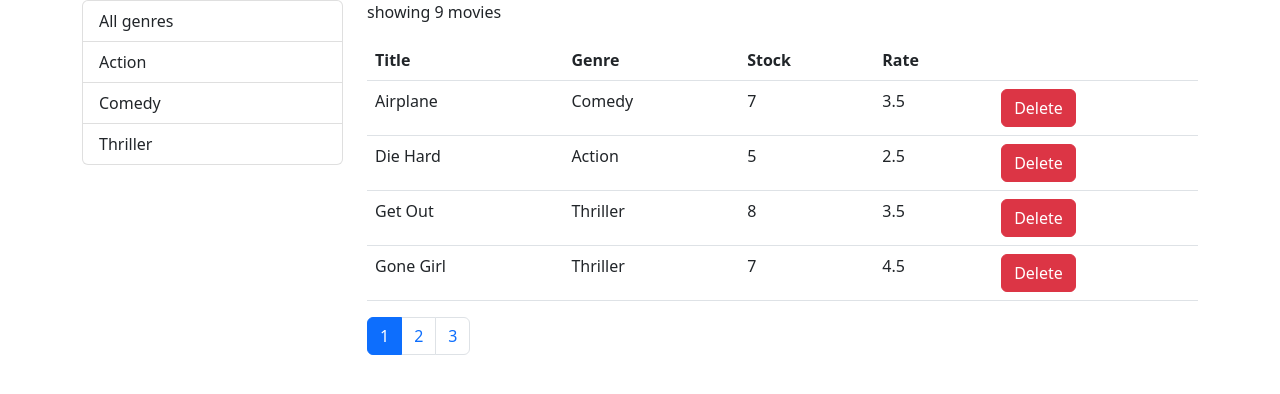
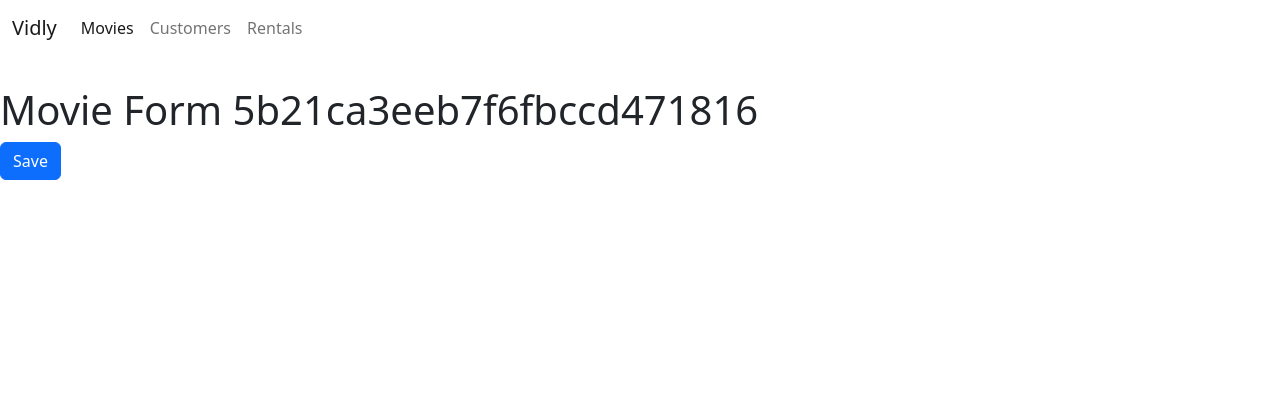
Before and after one commit to SAwandya/react-new, a React (Create React App) app: page /movies/5b21ca3eeb7f6fbccd471816 in a window 1280 px wide. Shown: the top 394 px of the page. Built offline with nearby package versions, Linux system fonts and the light colour scheme.

Commit message:
Complete {complete_route}

```diff
--- a/package.json
+++ b/package.json
@@ -11,7 +11,8 @@
     "prop-types": "^15.8.1",
     "react": "^18.2.0",
     "react-dom": "^18.2.0",
-    "react-scripts": "^4.0.3",
+    "react-router-dom": "^4.3.1",
+    "react-scripts": "^5.0.1",
     "web-vitals": "^2.1.4"
   },
   "scripts": {
--- a/src/App.js
+++ b/src/App.js
@@ -1,16 +1,41 @@
 //import logo from './logo.svg';
 import './App.css';
 import Movies from './component/movies';
+import { Redirect, Route, Switch  } from 'react-router-dom';
+import Customers from './component/customers';
+import Rentals from './component/rentals';
+import NotFound from './component/notFound';
+import React, {Component} from 'react';
+import NavBar from './component/navBar';
+import MovieForm from './component/movieForm';
 
 
-function App() {
-  return (
+class App extends Component {
 
-    <main className="container">
-      <Movies/>
-    </main>
+  render() {
+    return (
 
-  );
+      <React.Fragment>
+        <NavBar/>
+
+        <main>
+          <Switch>
+            <Route path="/movies/:id" component={MovieForm}></Route>
+            <Route path="/movies" component={Movies}></Route>
+            <Route path="/customers" component={Customers}></Route>
+            <Route path="/rentals" component={Rentals}></Route>
+            <Route path="/notFound" component={NotFound}></Route>
+            <Redirect from="/" exact to="/movies"></Redirect>
+            <Redirect to="/notFound"></Redirect>
+          </Switch>
+
+        </main>
+
+      </React.Fragment>
+
+
+    );
+  }
 }
 
 export default App;
--- /dev/null
+++ b/src/component/customers.jsx
@@ -0,0 +1,8 @@
+import React from 'react';
+
+
+const Customers = () => {
+    return <h1>Customers</h1>;
+}
+
+export default Customers;
--- a/src/component/listGroup.jsx
+++ b/src/component/listGroup.jsx
@@ -1,4 +1,4 @@
-import React, { Component } from 'react';
+import React from 'react';
 
 const ListGroup = (props) => {
     const {items, textProperty, valuePrperty, onItemSelect, selectedItem} = props;
--- /dev/null
+++ b/src/component/movieForm.jsx
@@ -0,0 +1,17 @@
+import React from 'react';
+
+const MovieForm = ({ match, history }) => {
+    return (
+        <div>
+            <h1>Movie Form {match.params.id}</h1>
+            <button className='btn btn-primary'
+            onClick={() => history.push("/movies")}
+            >
+                Save
+
+                </button>
+        </div>
+    );
+}
+
+export default MovieForm;
--- a/src/component/moviesTable.jsx
+++ b/src/component/moviesTable.jsx
@@ -1,9 +1,10 @@
 import React, { Component } from 'react';
+import { Link } from 'react-router-dom';
 import Table from './table';
 
 class MoviesTable extends Component {
     columns = [
-        { path: 'title', label: 'Title'},
+        { path: 'title', label: 'Title', content: movie => <Link to={`/movies/${movie._id}`}>{movie.title}</Link>},
         { path: 'genre.name', label: 'Genre'},
         { path: 'numberInStock', label: 'Stock'},
         { path: 'dailyRentalRate', label: 'Rate'},
--- /dev/null
+++ b/src/component/navBar.jsx
@@ -0,0 +1,26 @@
+import React, { Component } from 'react';
+import { Link, NavLink} from 'react-router-dom';
+
+const NavBar = () => {
+    return (
+
+        <nav className="navbar navbar-expand-lg bg-body-tertiary">
+        <div className="container-fluid">
+            <Link className="navbar-brand" to="/">Vidly</Link>
+            <button className="navbar-toggler" type="button" data-bs-toggle="collapse" data-bs-target="#navbarNavAltMarkup" aria-controls="navbarNavAltMarkup" aria-expanded="false" aria-label="Toggle navigation">
+            <span className="navbar-toggler-icon"></span>
+            </button>
+            <div className="collapse navbar-collapse" id="navbarNavAltMarkup">
+            <div className="navbar-nav">
+                <NavLink className="nav-link active" aria-current="page" to="/movies">Movies</NavLink>
+                <NavLink className="nav-link" to="/customers">Customers</NavLink>
+                <NavLink className="nav-link" to="/rentals">Rentals</NavLink>
+
+            </div>
+            </div>
+        </div>
+        </nav>
+     );
+}
+
+export default NavBar;
--- /dev/null
+++ b/src/component/notFound.jsx
@@ -0,0 +1,7 @@
+import React from 'react';
+
+const NotFound = () => {
+    return <h1>Not Found</h1>
+}
+
+export default NotFound;
--- /dev/null
+++ b/src/component/rentals.jsx
@@ -0,0 +1,9 @@
+import React from 'react';
+
+
+const Rentals = () => {
+    return <h1>Rentals</h1>
+
+}
+
+export default Rentals;
--- a/src/index.css
+++ b/src/index.css
@@ -11,3 +11,7 @@ code {
   font-family: source-code-pro, Menlo, Monaco, Consolas, 'Courier New',
     monospace;
 }
+
+.navbar{
+  margin-bottom: 30px;
+}
--- a/src/index.js
+++ b/src/index.js
@@ -3,13 +3,20 @@ import ReactDOM from 'react-dom/client';
 import './index.css';
 import App from './App';
 import reportWebVitals from './reportWebVitals';
+import { BrowserRouter } from 'react-router-dom';
 
 
 const root = ReactDOM.createRoot(document.getElementById('root'));
 root.render(
   <React.StrictMode>
-    <App />
+
+    <BrowserRouter>
+      <App />
+    </BrowserRouter>
+
   </React.StrictMode>
+
+
 );
 
 // If you want to start measuring performance in your app, pass a function
```
Also changed, not shown: 1 other file (tests, documents, lock files or other folders).
